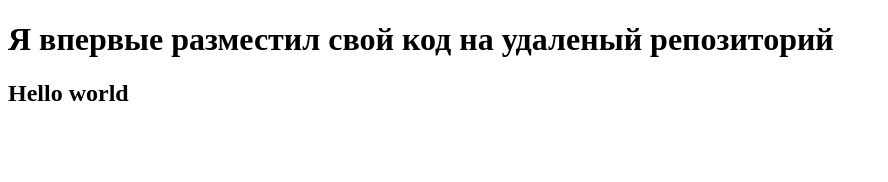
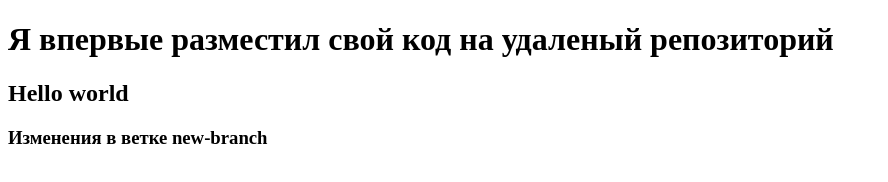
Before and after one commit to adv1see/test_repo, a plain HTML site: page index1.html in a window 1280 px wide. Shown: the whole page, without its empty margins (0-888 px from the left). Drawn offline with Linux system fonts and the light colour scheme.

Commit message:
add h3 in new-branch

```diff
--- a/index1.html
+++ b/index1.html
@@ -9,6 +9,6 @@
 <body>
   <h1>Я впервые разместил свой код на удаленый репозиторий </h1>
   <h2>Hello world </h2>
-
+<h3>Изменения в ветке new-branch </h3>
 </body>
 </html>
```
